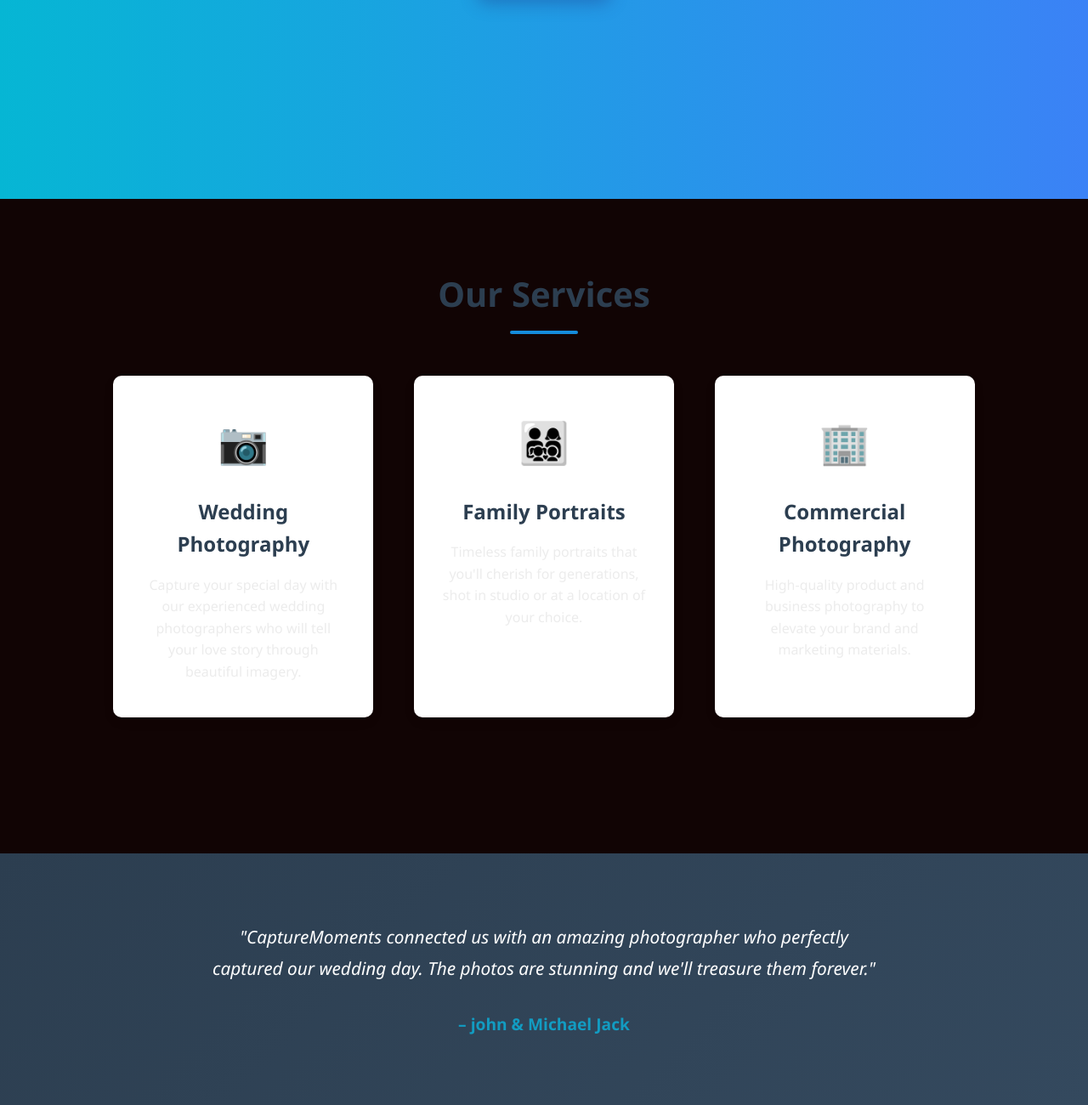
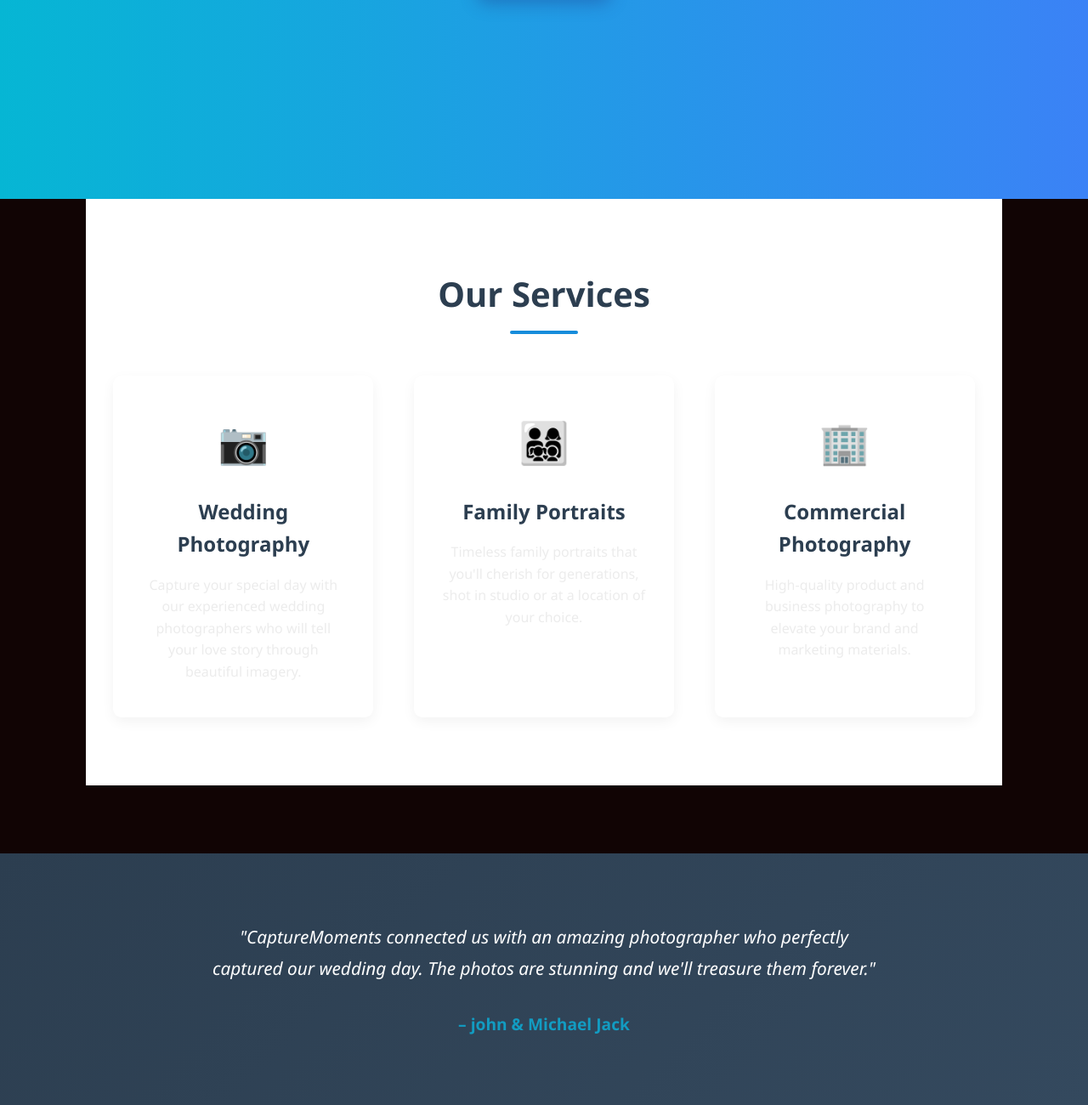
Before and after one commit to Harikagolusu/CaptureMoments-AWS, a Flask app: page /home in a window 1280 px wide. Shown: the part 646-1946 px from the top of the page at 85% size. Run offline with Flask 3, Linux system fonts and the light colour scheme; the visitor is signed in with stand-in values (Sample User, id 1).

Commit message:
Update home.html

```diff
--- a/templates/home.html
+++ b/templates/home.html
@@ -156,10 +156,12 @@
 
         /* Featured Section */
         .featured-section {
+            background: White;
             padding: 5rem 2rem;
             max-width: 1200px;
             margin: 0 auto;
             text-align: center;
+
         }
 
         .section-title {
```
